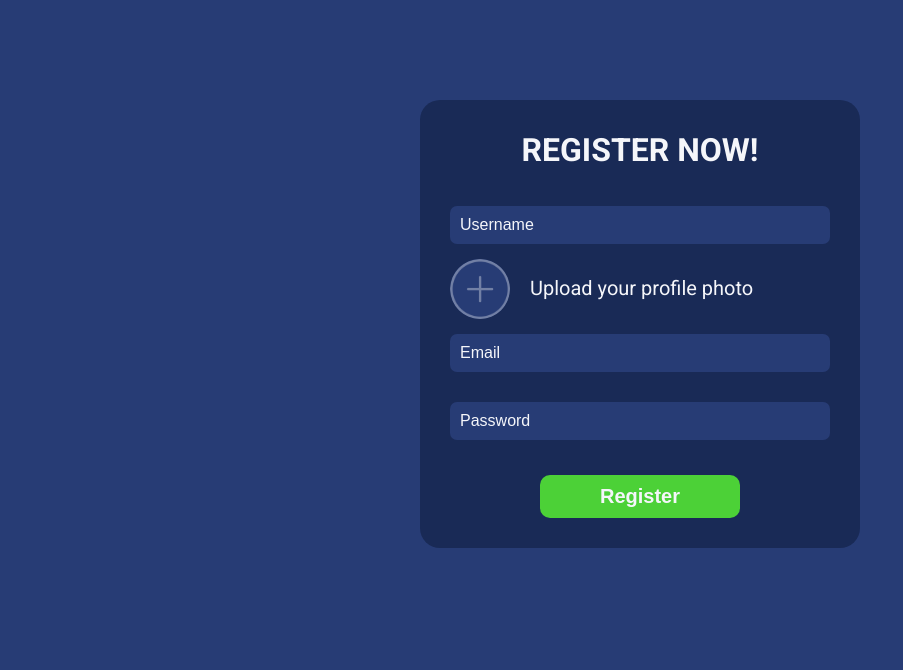
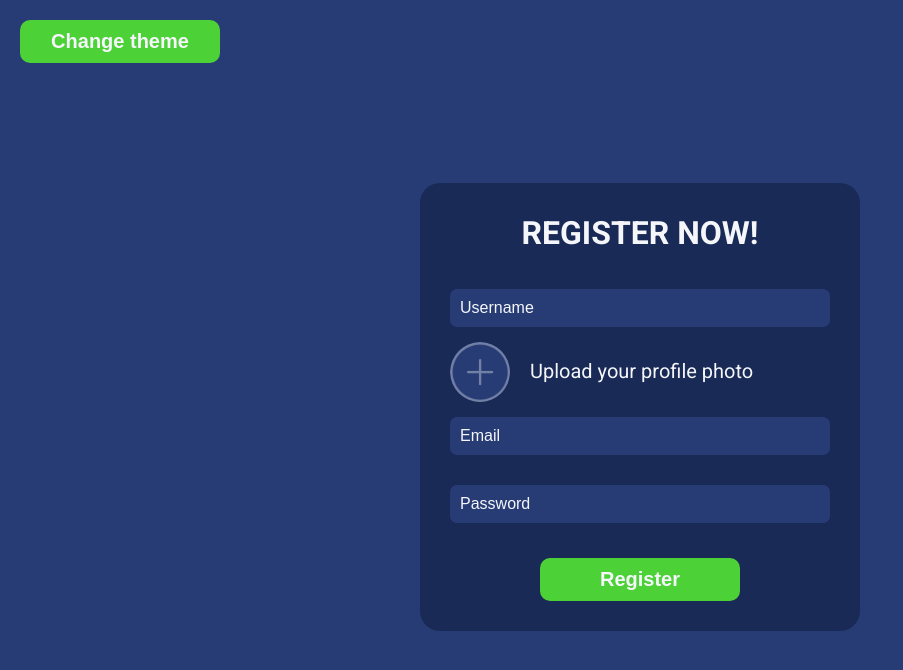
Before and after one commit to Hacker32Bit/new-project, a React (Create React App) app: page / in a window 1280 px wide. Shown: the top 670 px of the page, without its empty margins (0-903 px from the left). Built offline with nearby package versions, Linux system fonts and the light colour scheme.

Commit message:
Added theme change functionality

```diff
--- a/src/components/App/App.js
+++ b/src/components/App/App.js
@@ -11,6 +11,7 @@ function App() {
   const storedData = LocalStorageService.getUserData()
   const [logged, setLogged] = useState(!!storedData);
   const [data, setData] = useState(storedData);
+  const [isDarkTheme, setDarkTheme] = useState(false)
 
   const register = (data) => {
     LocalStorageService.saveUserData(data)
@@ -23,12 +24,24 @@ function App() {
     setLogged(false);
   };
 
+  const onTheme = () => {
+    setDarkTheme(!isDarkTheme)
+  }
+
+  const style = {}
+
+  if (isDarkTheme){
+    style.backgroundColor = "#f5f6fa"
+    style.color = "black"
+  }
+
   return (
-    <div className="app">
+    <div className="app" style={style}>
+      <button onClick={onTheme}>Change theme</button>
       {logged ? (
-        <UserPage userData={data} onLogout={onLogout} />
+        <UserPage userData={data} onLogout={onLogout} theme={isDarkTheme}/>
       ) : (
-        <RegisterPage register={register} />
+        <RegisterPage register={register} theme={isDarkTheme}/>
       )}
       {/* <FNumberInput /> */}
     </div>
--- a/src/components/App/app.css
+++ b/src/components/App/app.css
@@ -0,0 +1,19 @@
+.app button {
+    background-color: #4cd137;
+    border: 0px;
+    padding: 10px;
+    color: #f5f6fa;
+    font-size: 20px;
+    font-weight: 800;
+    width: 200px;
+    border-radius: 10px;
+    transition: width 0.2s;
+    margin: 20px;
+}
+
+.app button:hover {
+    background-color: #44bd32;
+    width: 220px;
+    cursor: pointer;
+    transition: width 0.2s;
+}
--- a/src/components/RegisterPage/RegisterPage.js
+++ b/src/components/RegisterPage/RegisterPage.js
@@ -68,6 +68,13 @@ function RegisterPage(props) {
       setValidationErrors(validationErrors);
     }
   };
+
+  const style = {}
+
+  if (props.theme){
+    style.backgroundColor = "#dcdde1"
+    style.color = "black"
+  }
 
   return (
     <div className="container">
--- a/src/components/UserPage/UserPage.js
+++ b/src/components/UserPage/UserPage.js
@@ -1,10 +1,18 @@
 import "./user-page.css";
 
 function UserPage(props) {
+
   const { username, email, image } = props.userData;
 
+  const style = {}
+
+  if (props.theme){
+    style.backgroundColor = "#dcdde1"
+    style.color = "black"
+  }
+
   return (
-    <div className="container">
+    <div className="container" style={style}>
       <h1>Welcome back, {username}!</h1>
       <img
         className="profile-photo"
```
